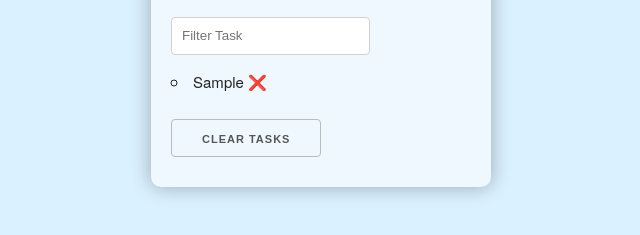
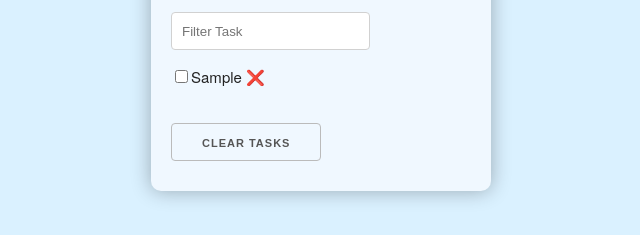
Before and after one commit to Abir-0173/JS-Repo, a plain HTML site: page Project_1/Index.html in a window 1280 px wide. Both pictures are taken after typing "Sample" into the empty fields and a click on the input "Add Task". Shown: the part 463-698 px from the top of the page, 319-959 px from the left. Drawn offline with nearby package versions, Linux system fonts and the light colour scheme.

Commit message:
check box err

```diff
--- a/Project_1/JS of project 1/script.js
+++ b/Project_1/JS of project 1/script.js
@@ -8,9 +8,9 @@ let clearBtn = document.querySelector('#clear_task_btn');
 //Define EventListener
 form.addEventListener('submit', addTask);
 taskList.addEventListener('click', removeTask);
-clearBtn.addEventListener("click", ClearTask)
+clearBtn.addEventListener("click", ClearTask);
 filter.addEventListener('keyup', filterTask);
-document.addEventListener('DOMContentLoaded', getTasks)
+document.addEventListener('DOMContentLoaded', getTasks);
 
 //Define Function
 function addTask(e) {
@@ -21,7 +21,18 @@ function addTask(e) {
     } else {
         // Create li element
         let li = document.createElement('li');
+
+        //Adding check Box
+        let createCheckBox = document.createElement("INPUT");
+        createCheckBox.setAttribute("type", "checkbox");
+        li.appendChild(createCheckBox);
+
+        // Store the task name and checkbox status in local storage
+        StoreTaskInLocalStorage(taskInput.value, createCheckBox.checked);
+
         li.appendChild(document.createTextNode(taskInput.value + " "));
+
+
 
         let link = document.createElement('a');
         link.setAttribute('href', '#');
@@ -87,14 +98,21 @@ function filterTask(e) {
 
 
 // Store in Local Storage
-function StoreTaskInLocalStorage(task) {
+function StoreTaskInLocalStorage(task, checked) {
     let tasks;
     if (localStorage.getItem('tasks') === null) {
         tasks = [];
     } else {
         tasks = JSON.parse(localStorage.getItem('tasks'))
     }
-    tasks.push(task);
+     // Create an object for the task with task name and checkbox status
+     let taskObject = {
+        name: task,
+        isChecked: checked
+    };
+    tasks.push(taskObject);
+
+    // tasks.push(task);
 
     localStorage.setItem('tasks', JSON.stringify(tasks));
 }
--- a/Project_1/style.css
+++ b/Project_1/style.css
@@ -19,3 +19,6 @@ body{
 a{
     text-decoration: none;
 }
+#tasks li{
+    list-style: none;
+}
```
